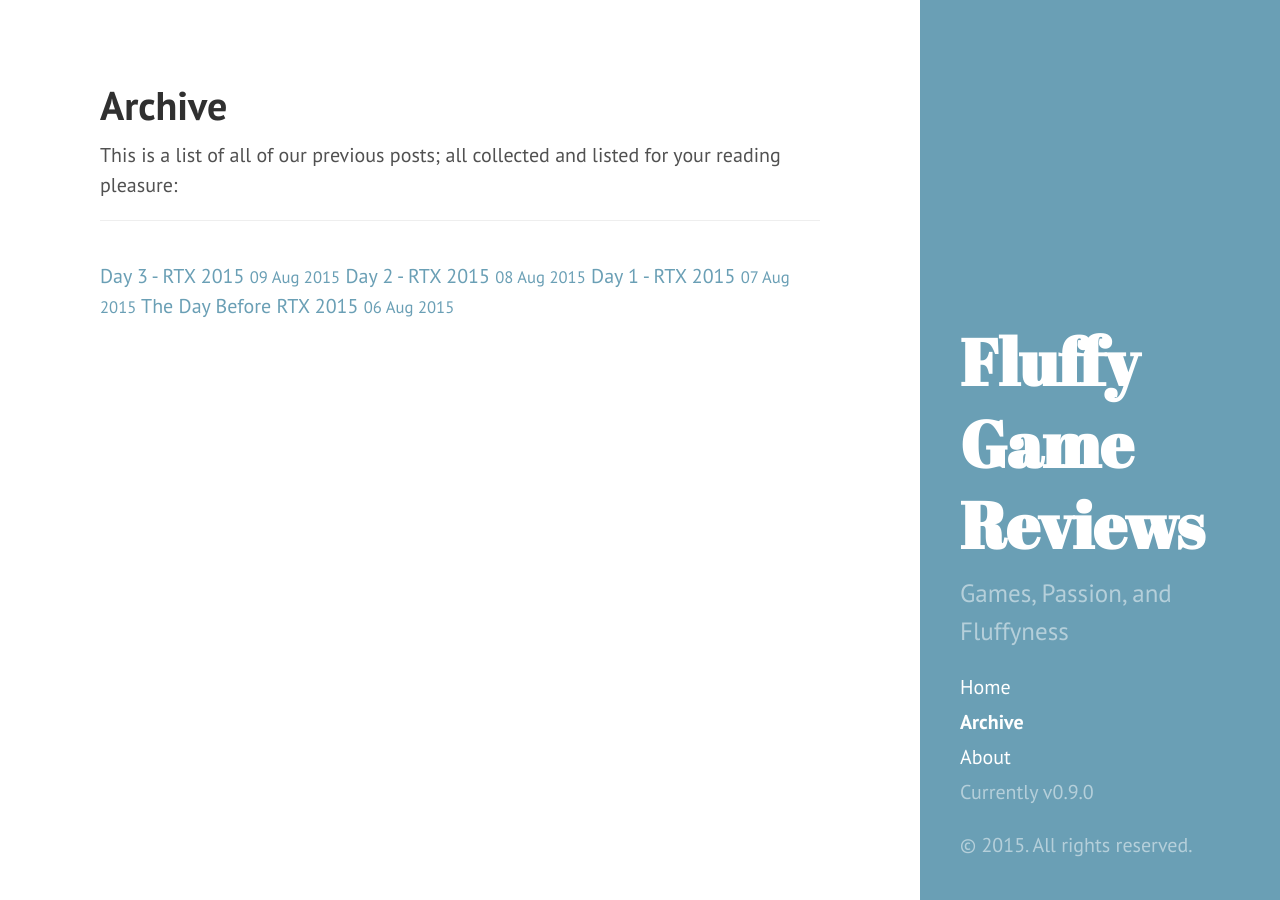
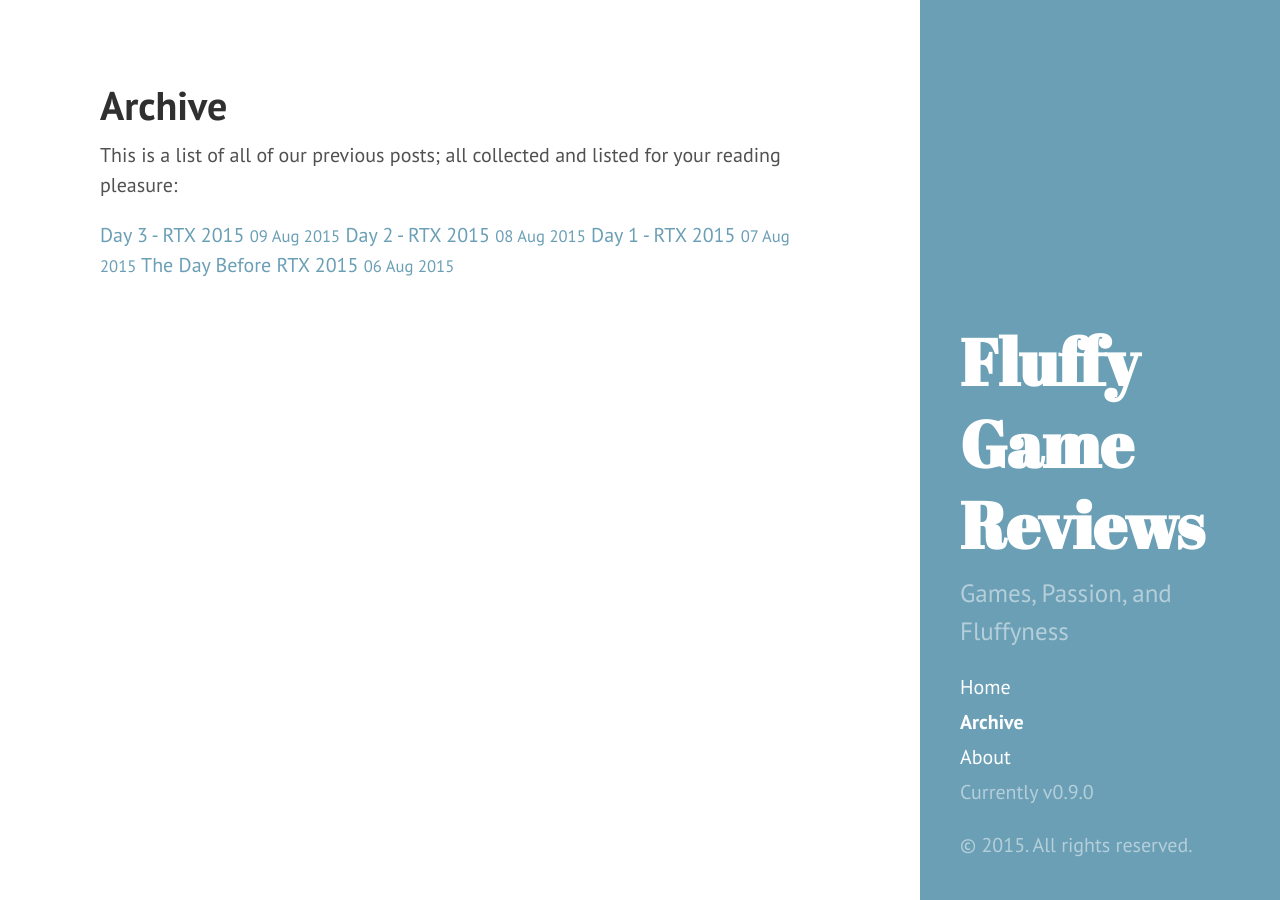
Before and after one commit to LordFluffyPants/LordFluffyPants.github.io, a Jekyll site: the page built from Archive.md, in a window 1280 px wide. Built offline with Jekyll 4.4.1, drawn with Linux system fonts in a browser that asks for light colours; Markdown is read by kramdown in place of the engine named in the settings.

Commit message:
still changing the archive page

```diff
--- a/Archive.md
+++ b/Archive.md
@@ -4,13 +4,12 @@ title: Archive
 ---
 
 This is a list of all of our previous posts; all collected and listed for your reading pleasure:
-<div class="related">
-  <ul class="related-posts">
+
+<ul class="related-posts">
     {% for post in site.posts %}
           <a href="{{ post.url }}">
             {{ post.title }}
             <small>{{ post.date | date_to_string }}</small>
           </a>
     {% endfor %}
-  </ul>
-</div>
+</ul>
```
